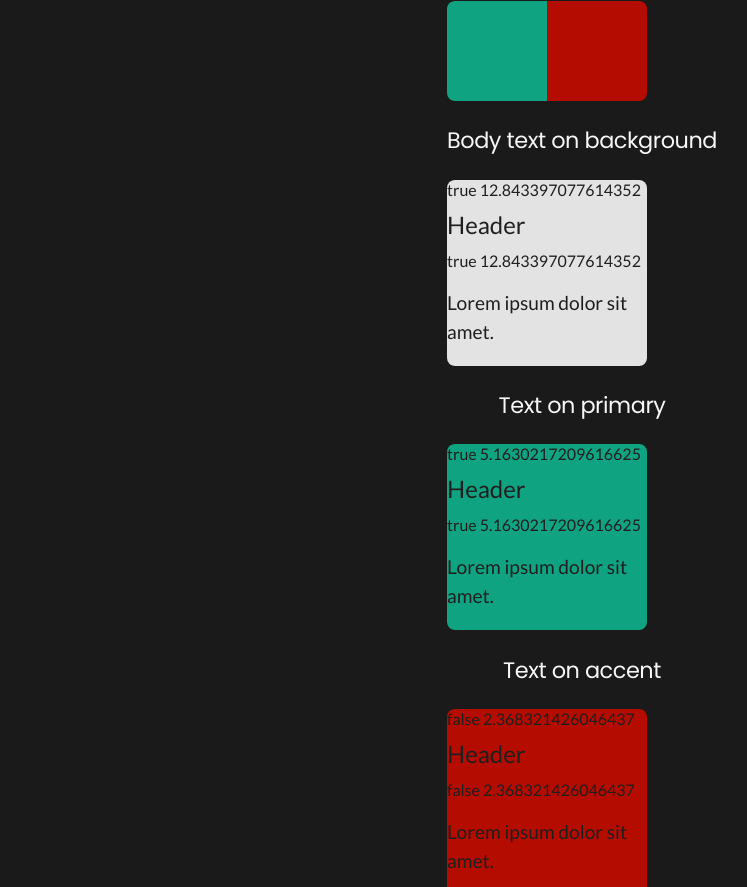
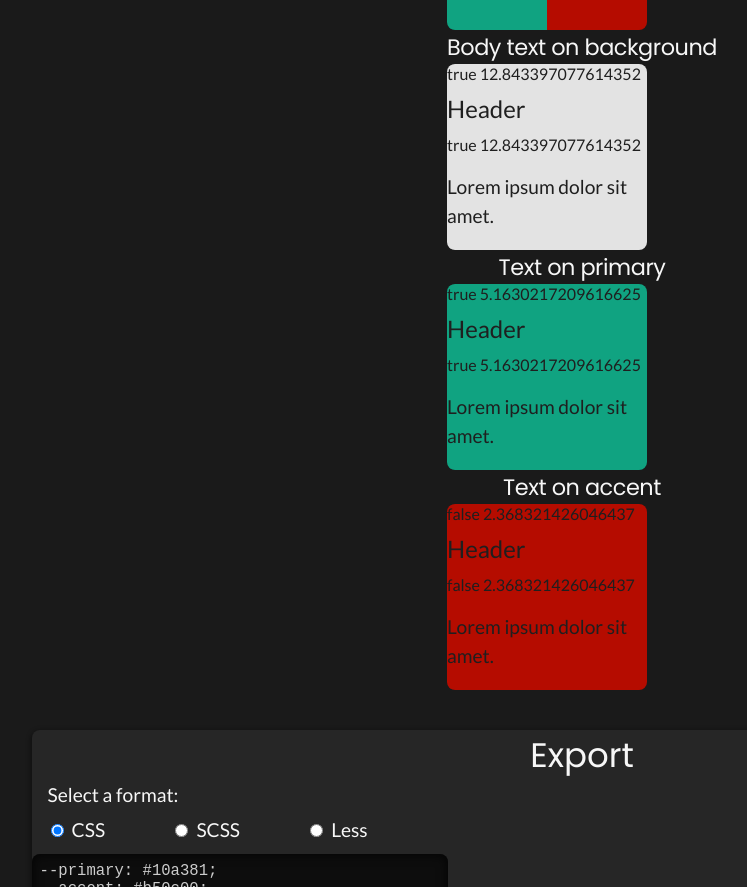
Before and after one commit to cagloria/palette-contrast, a React (Create React App) app: page / in a window 1280 px wide. Shown: the part 1440-2327 px from the top of the page, without its empty margins (58-805 px from the left). Built offline with nearby package versions, Linux system fonts and the light colour scheme.

Commit message:
Added grid to app and updated styling of primary

```diff
--- a/src/css/index.css
+++ b/src/css/index.css
@@ -12,6 +12,7 @@ h3 {
   font-weight: normal;
   font-style: normal;
   text-align: center;
+  margin: 0;
 }
 
 h2 {
@@ -107,7 +108,36 @@ textarea {
   background-color: #757575;
 }
 
+.App {
+  display: -ms-grid;
+  display: grid;
+  -ms-grid-columns: 1fr;
+      grid-template-columns: 1fr;
+  padding: 40px 7vw;
+  gap: 40px;
+      grid-template-areas: "primary"
+ "accent"
+ "additional"
+ "contrast"
+ "export";
+}
+
+.primary-section {
+  -ms-grid-row: 1;
+  -ms-grid-column: 1;
+  grid-area: primary;
+}
+
+.accent-section {
+  -ms-grid-row: 2;
+  -ms-grid-column: 1;
+  grid-area: accent;
+}
+
 .additional-colors-section {
+  -ms-grid-row: 3;
+  -ms-grid-column: 1;
+  grid-area: additional;
   display: -webkit-box;
   display: -ms-flexbox;
   display: flex;
@@ -115,6 +145,18 @@ textarea {
   -webkit-box-direction: normal;
       -ms-flex-direction: column;
           flex-direction: column;
+}
+
+.contrast-section {
+  -ms-grid-row: 4;
+  -ms-grid-column: 1;
+  grid-area: contrast;
+}
+
+.export-section {
+  -ms-grid-row: 5;
+  -ms-grid-column: 1;
+  grid-area: export;
 }
 
 .primary-section {
@@ -128,16 +170,21 @@ textarea {
   -webkit-box-direction: normal;
       -ms-flex-direction: column;
           flex-direction: column;
+  padding: 30px 20px;
 }
 
 .primary-section .color-input {
   display: -webkit-box;
   display: -ms-flexbox;
   display: flex;
+  -webkit-box-align: center;
+      -ms-flex-align: center;
+          align-items: center;
   -webkit-box-orient: vertical;
   -webkit-box-direction: normal;
       -ms-flex-direction: column;
           flex-direction: column;
+  margin-top: 20px;
 }
 
 .primary-section .color-input > *:first-child {
--- a/src/scss/base/_general.scss
+++ b/src/scss/base/_general.scss
@@ -13,6 +13,7 @@ h3 {
     font-weight: normal;
     font-style: normal;
     text-align: center;
+    margin: 0;
 }
 
 h2 {
--- a/src/scss/components/_App.scss
+++ b/src/scss/components/_App.scss
@@ -1,4 +1,34 @@
+.App {
+    display: grid;
+    grid-template-columns: 1fr;
+    padding: 40px 7vw;
+    gap: 40px;
+    grid-template-areas:
+        "primary"
+        "accent"
+        "additional"
+        "contrast"
+        "export";
+}
+
+.primary-section {
+    grid-area: primary;
+}
+
+.accent-section {
+    grid-area: accent;
+}
+
 .additional-colors-section {
+    grid-area: additional;
     display: flex;
     flex-direction: column;
 }
+
+.contrast-section {
+    grid-area: contrast;
+}
+
+.export-section {
+    grid-area: export;
+}
--- a/src/scss/components/_PrimarySection.scss
+++ b/src/scss/components/_PrimarySection.scss
@@ -2,9 +2,13 @@
     display: flex;
     align-items: center;
     flex-direction: column;
+    padding: 30px 20px;
+
     .color-input {
         display: flex;
+        align-items: center;
         flex-direction: column;
+        margin-top: 20px;
         > *:first-child {
             margin-bottom: 28px;
         }
```
